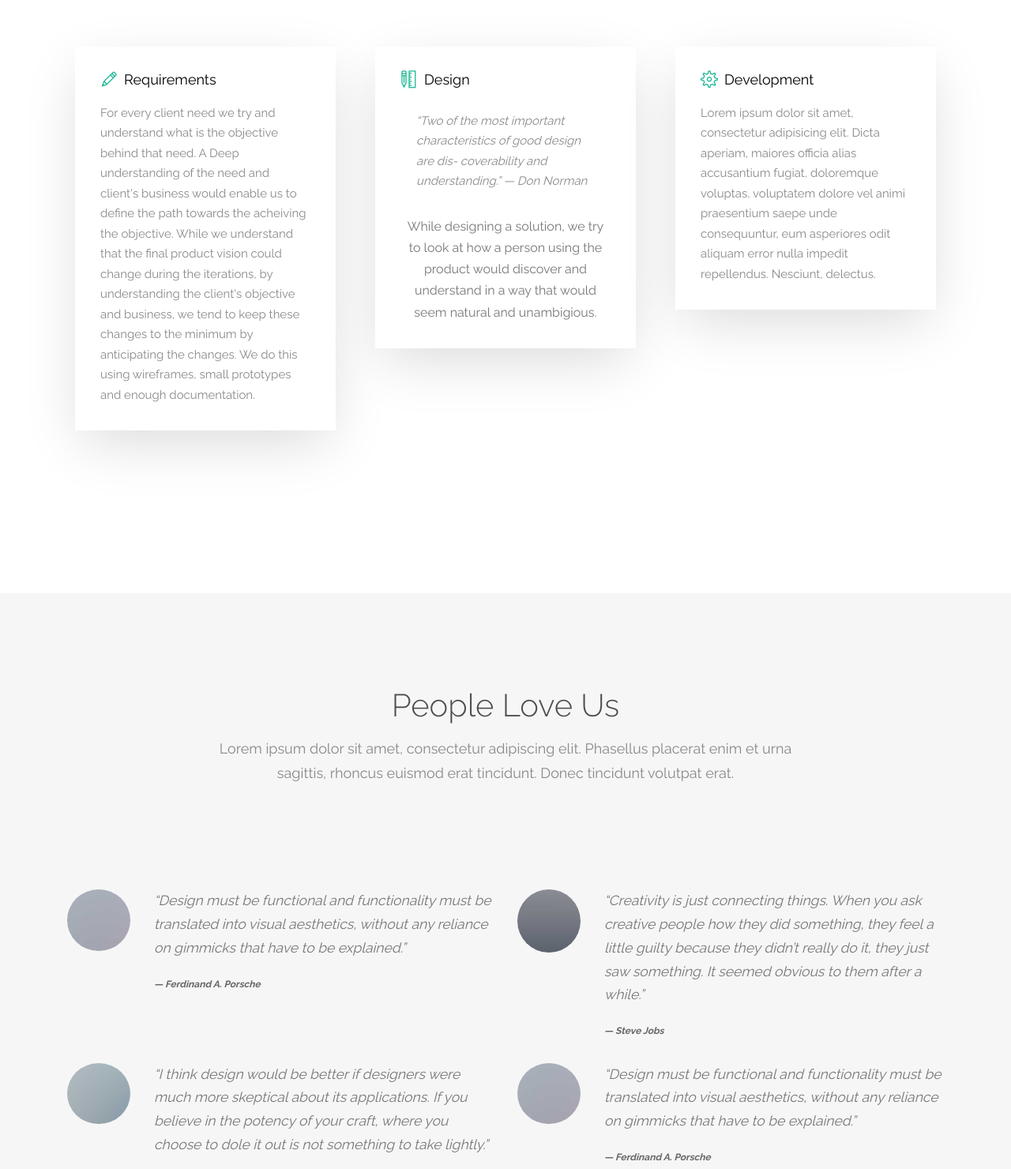
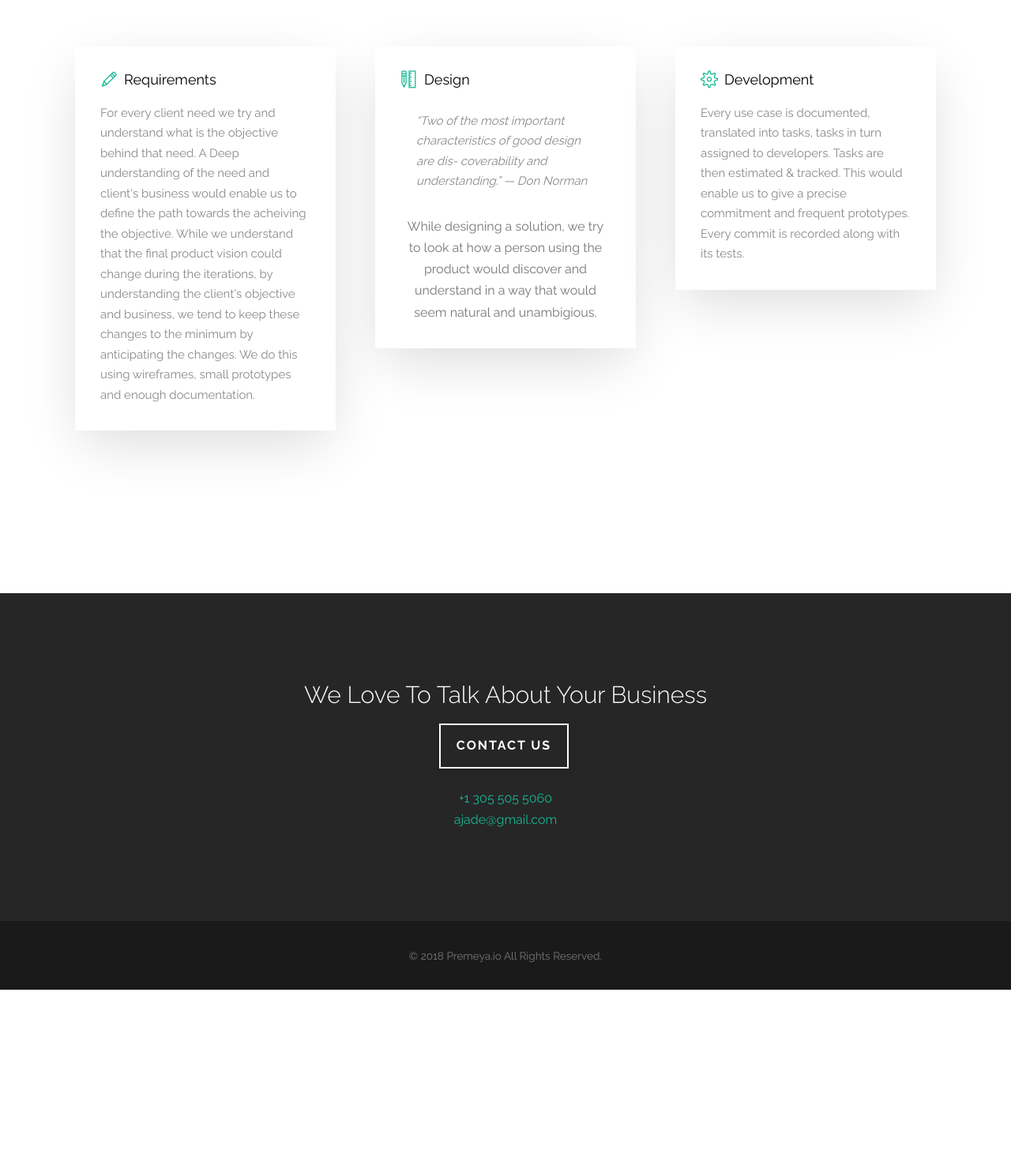
Before and after one commit to premeya/premeya.github.io, a plain HTML site: page index.html in a window 1280 px wide. Shown: the part 1320-2800 px from the top of the page at 79% size. After the commit the page ends 2573 px from the top, so only its background shows below. Drawn offline with Linux system fonts and the light colour scheme; files whose address does not match are found by name.

Commit message:
Development update

```diff
--- a/index.html
+++ b/index.html
@@ -140,7 +140,7 @@
 						</div>
 					</div>
 					<div class="col-md-4 col-sm-4 service-wrap">
-						<div class="service">
+						<div class="service animate-box">
 							<h3><i class="ti-ruler-pencil"></i> Design</h3>
 							<p><blockquote style="border-left-width: 0px;">
 									<p style="font-style: italic">&ldquo;Two of the most important characteristics of good design are dis-
@@ -154,7 +154,7 @@
 					<div class="col-md-4 col-sm-4 service-wrap">
 						<div class="service">
 							<h3><i class="ti-settings"></i> Development</h3>
-							<p>Lorem ipsum dolor sit amet, consectetur adipisicing elit. Dicta aperiam, maiores officia alias accusantium fugiat, doloremque voluptas, voluptatem dolore vel animi praesentium saepe unde consequuntur, eum asperiores odit aliquam error nulla impedit repellendus. Nesciunt, delectus.</p>
+							<p>Every use case is documented, translated into tasks, tasks in turn assigned to developers. Tasks are then estimated &amp; tracked. This would enable us to give a precise commitment and frequent prototypes. Every commit is recorded along with its tests.</p>
 						</div>
 					</div>
 
@@ -240,7 +240,7 @@
 		</div -->
 		<!-- END .gtco-products -->
 
-		<div class="gtco-section gtco-testimonial gtco-gray">
+		<!-- div class="gtco-section gtco-testimonial gtco-gray">
 			<div class="gtco-container">
 
 				<div class="row row-pb-sm">
@@ -291,7 +291,7 @@
 					</div>
 				</div>
 			</div>
-		</div>
+		</div -->
 
 
 		<footer id="gtco-footer" class="gtco-section" role="contentinfo">
```
